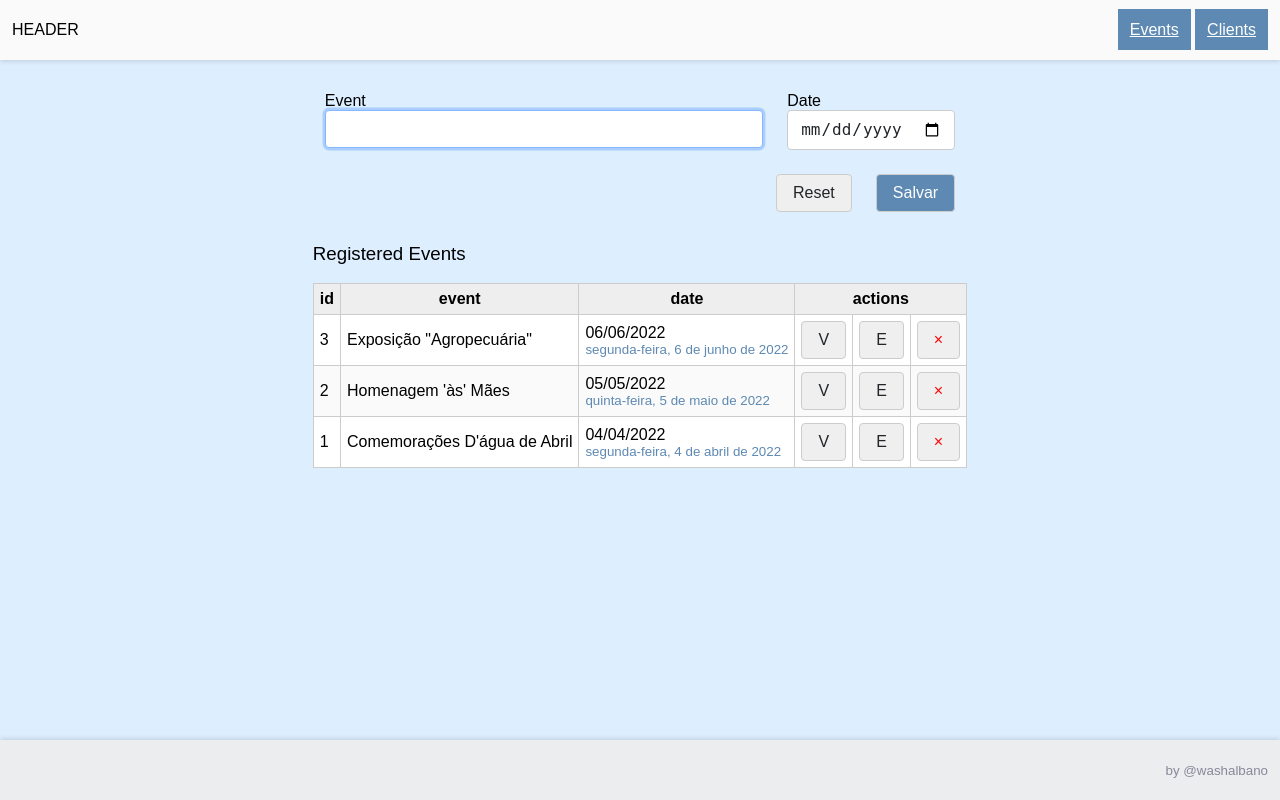
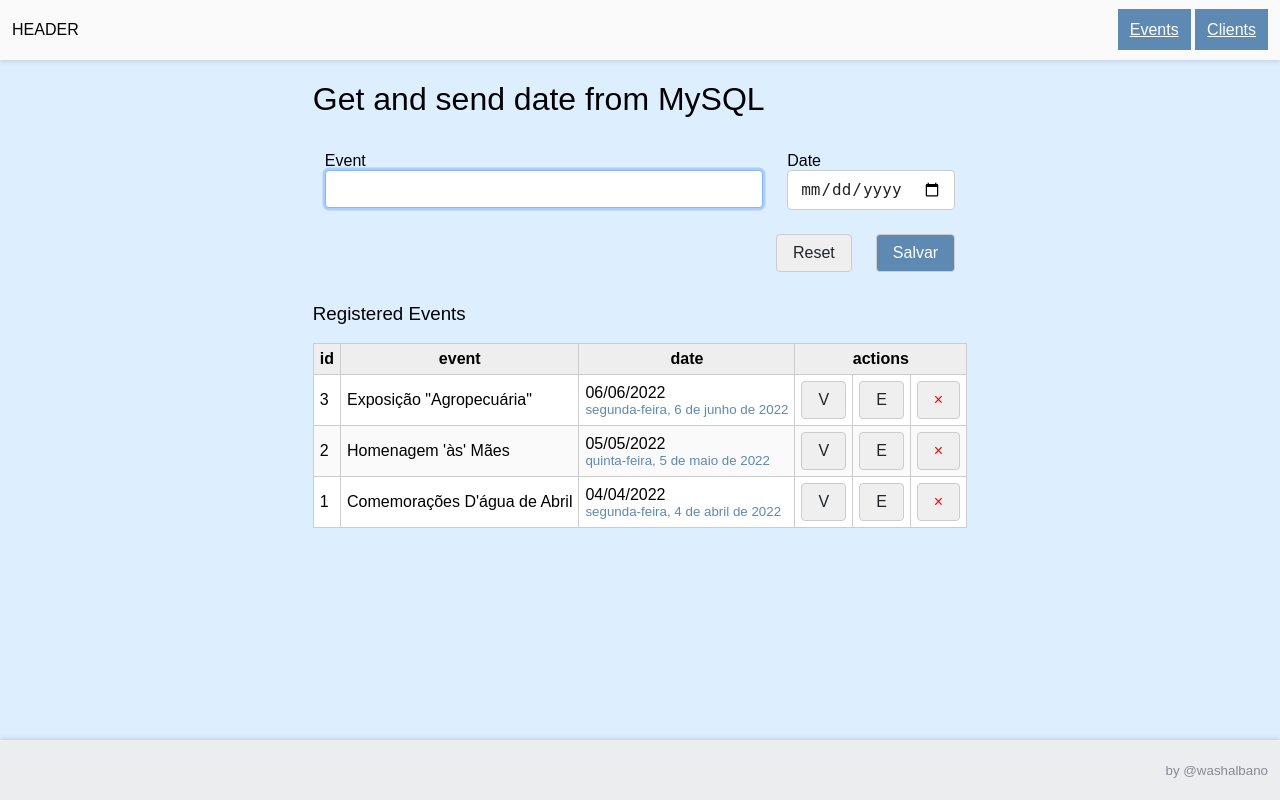
Before and after one commit to w-studies/date-from-database-to-js, a PHP site: page / in a window 1280 px wide. Run offline with PHP 8.4, Linux system fonts and the light colour scheme; data comes from the database, SQL or seed files in the repository.

Commit message:
fix: main top margin

```diff
--- a/assets/css/style.css
+++ b/assets/css/style.css
@@ -50,6 +50,7 @@ body {
 }
 
 main {
+  margin-top: var(--headerHight);
   flex: 1;
   max-width: 100%;
   padding-bottom: var(--pF);
```
